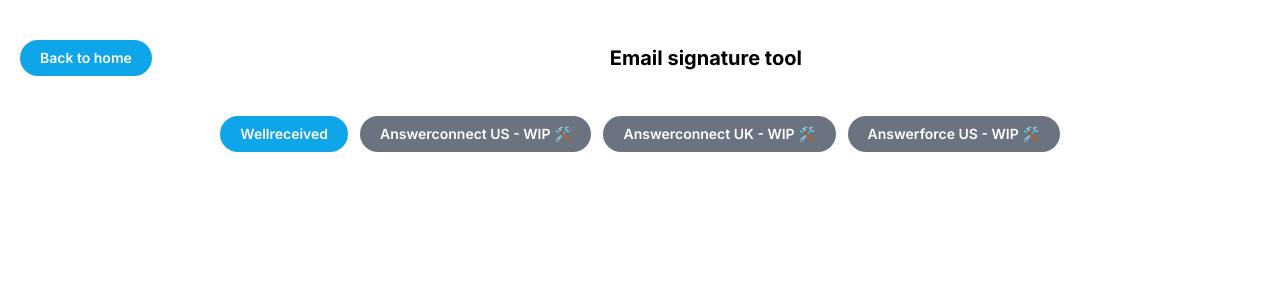
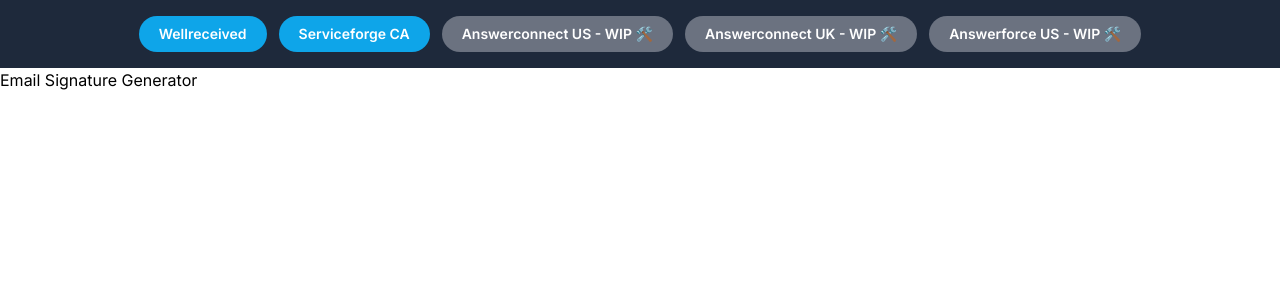
Before and after one commit to robinnicholasraja/branding-email-signatures, a Next.js app: page / in a window 1280 px wide. Shown: the top 300 px of the page. Built offline with nearby package versions, Linux system fonts and the light colour scheme.

Commit message:
feature: updated layout

```diff
--- a/src/app/layout.tsx
+++ b/src/app/layout.tsx
@@ -1,7 +1,7 @@
 import type { Metadata } from "next";
 import { Inter } from "next/font/google";
 import "./globals.css";
-import Header from "@/components/Header";
+import Link from "next/link";
 
 const inter = Inter({ subsets: ["latin"] });
 
@@ -18,10 +18,39 @@
   return (
     <html lang="en">
       <body className={inter.className}>
-        <section className="py-10">
-          <Header />
-        </section>
-        {children}
+        <nav className="flex flex-wrap gap-3 justify-center py-4 bg-slate-800">
+          <Link
+            href="/wr"
+            className="bg-sky-500 hover:bg-sky-700 px-5 py-2 text-sm leading-5 rounded-full font-semibold text-white"
+          >
+            Wellreceived
+          </Link>
+          <Link
+            href="/sfca"
+            className="bg-sky-500 hover:bg-sky-700 px-5 py-2 text-sm leading-5 rounded-full font-semibold text-white"
+          >
+            Serviceforge CA
+          </Link>
+          <Link
+            href="#"
+            className="bg-gray-500 hover:bg-gray-700 px-5 py-2 text-sm leading-5 rounded-full font-semibold text-white"
+          >
+            Answerconnect US - WIP 🛠️
+          </Link>
+          <Link
+            href="#"
+            className="bg-gray-500 hover:bg-gray-700 px-5 py-2 text-sm leading-5 rounded-full font-semibold text-white"
+          >
+            Answerconnect UK - WIP 🛠️
+          </Link>
+          <Link
+            href="#"
+            className="bg-gray-500 hover:bg-gray-700 px-5 py-2 text-sm leading-5 rounded-full font-semibold text-white"
+          >
+            Answerforce US - WIP 🛠️
+          </Link>
+        </nav>
+        <main>{children}</main>
       </body>
     </html>
   );
--- a/src/app/page.tsx
+++ b/src/app/page.tsx
@@ -1,38 +1,16 @@
+import Form from "@/app/sfca/(components)/Form";
 import Link from "next/link";
 
 export default function Home() {
   return (
     <main>
-      <section>
-        <div className="container">
-          <div className="flex flex-wrap gap-3 justify-center">
-            <Link
-              href="/wr"
-              className="bg-sky-500 hover:bg-sky-700 px-5 py-2 text-sm leading-5 rounded-full font-semibold text-white"
-            >
-              Wellreceived
-            </Link>
-            <Link
-              href="#"
-              className="bg-gray-500 hover:bg-gray-700 px-5 py-2 text-sm leading-5 rounded-full font-semibold text-white"
-            >
-              Answerconnect US - WIP 🛠️
-            </Link>
-            <Link
-              href="#"
-              className="bg-gray-500 hover:bg-gray-700 px-5 py-2 text-sm leading-5 rounded-full font-semibold text-white"
-            >
-              Answerconnect UK - WIP 🛠️
-            </Link>
-            <Link
-              href="#"
-              className="bg-gray-500 hover:bg-gray-700 px-5 py-2 text-sm leading-5 rounded-full font-semibold text-white"
-            >
-              Answerforce US - WIP 🛠️
-            </Link>
-          </div>
-        </div>
-      </section>
+      <div>
+        {/* EMAIL signature
+        <Form /> */}
+        <section>
+         Email Signature Generator
+        </section>
+      </div>
     </main>
   );
 }
```
